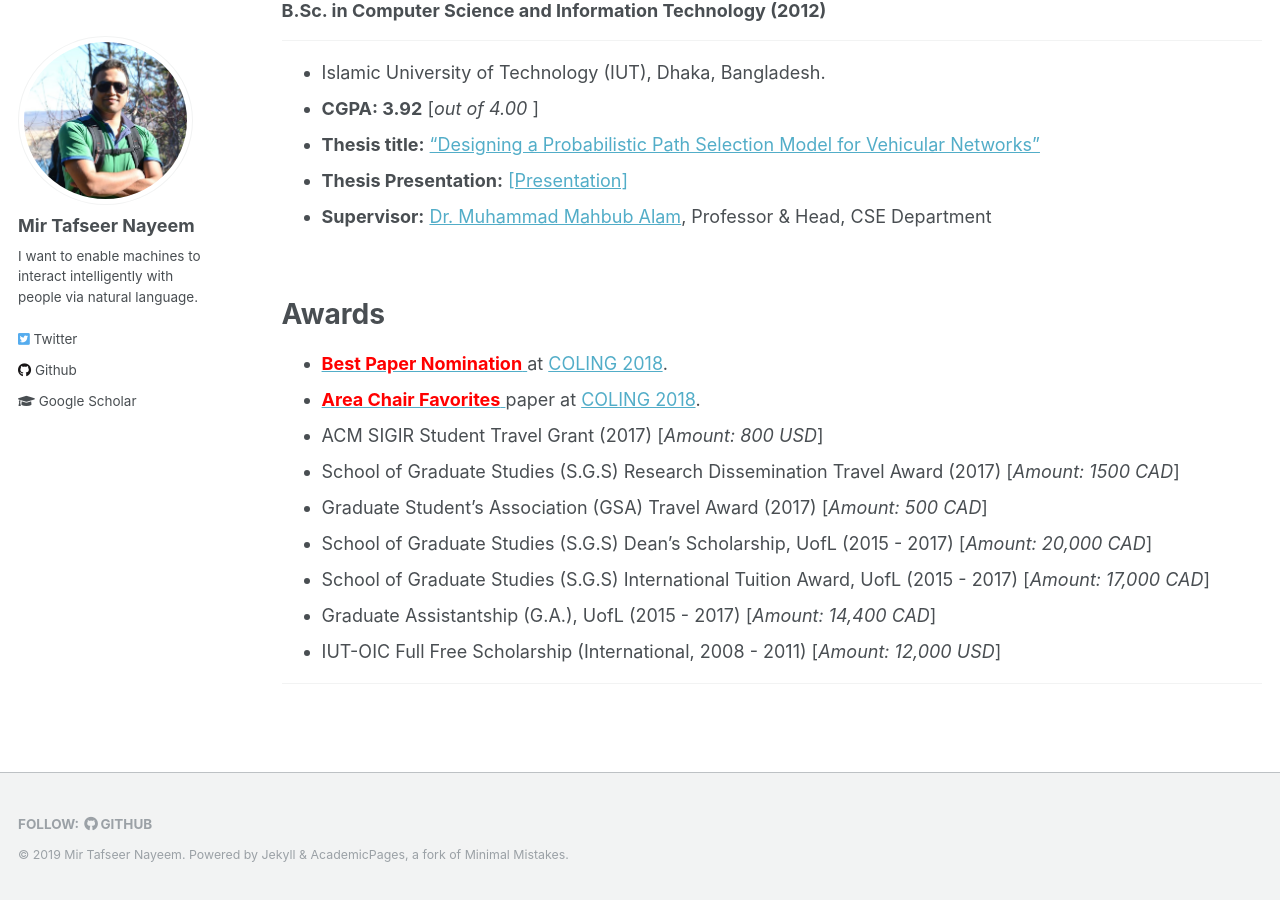
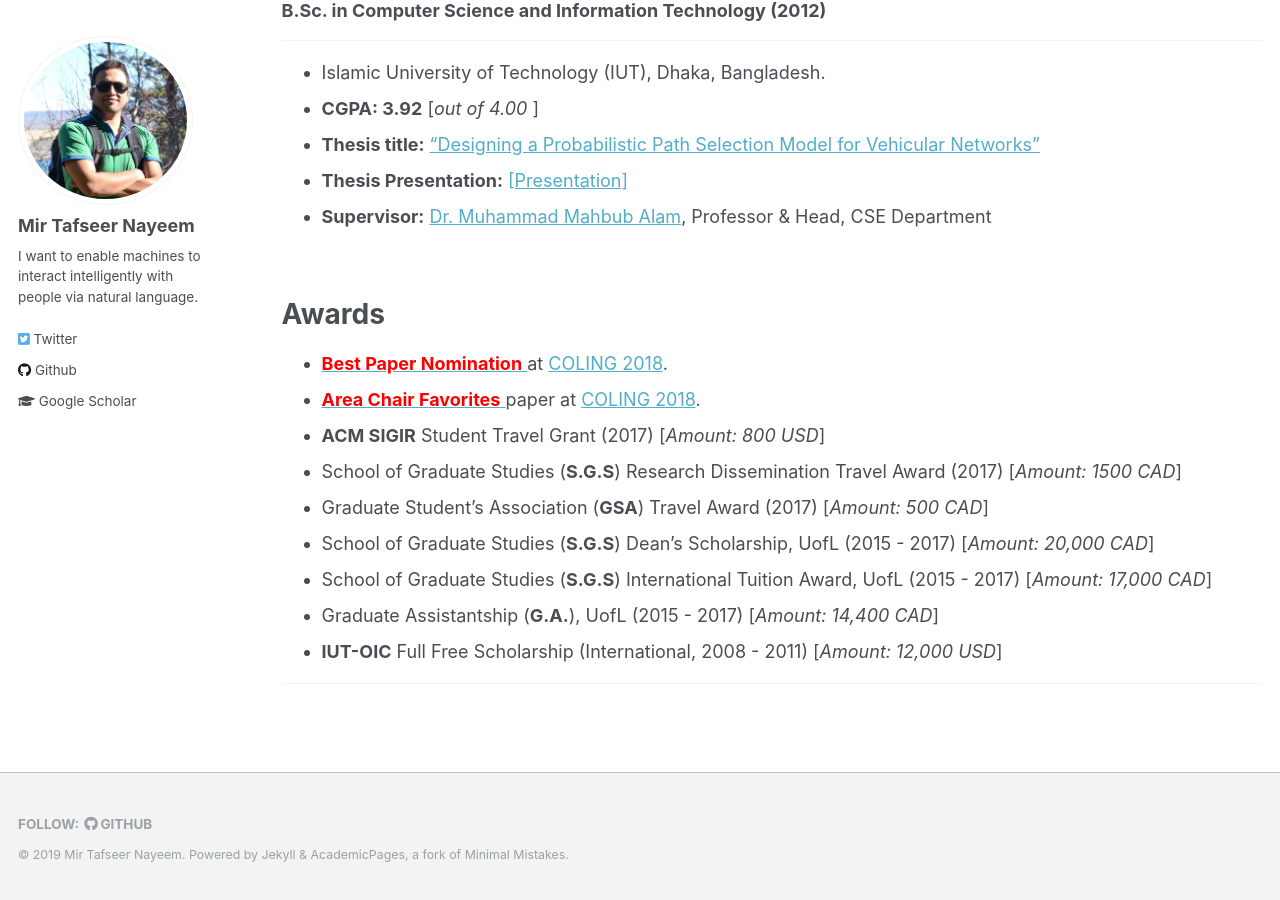
Before and after one commit to sujan-sarker/sujan-sarker.github.io, a Jekyll site: the page built from _pages/education-awards.md, in a window 1280 px wide and 900 px high, scrolled down 503 px. Built offline with Jekyll 4.4.1, drawn with Linux system fonts in a browser that asks for light colours.

```diff
--- a/_pages/education-awards.md
+++ b/_pages/education-awards.md
@@ -36,12 +36,12 @@ ___________________________________
 # Awards
 * [<span style="color:Red"> **Best Paper Nomination** </span>](http://coling2018.org/coling-2018-best-papers/) at [COLING 2018](http://coling2018.org/).
 * [<span style="color:Red"> **Area Chair Favorites** </span>](http://coling2018.org/coling-2018-best-papers/) paper at [COLING 2018](http://coling2018.org/).
-* ACM SIGIR Student Travel Grant (2017) [*Amount: 800 USD*]
-* School of Graduate Studies (S.G.S) Research Dissemination Travel Award (2017) [*Amount: 1500 CAD*]
-* Graduate Student’s Association (GSA) Travel Award (2017) [*Amount: 500 CAD*]
-* School of Graduate Studies (S.G.S) Dean’s Scholarship, UofL (2015 - 2017) [*Amount: 20,000 CAD*]
-* School of Graduate Studies (S.G.S) International Tuition Award, UofL (2015 - 2017) [*Amount: 17,000 CAD*]
-* Graduate Assistantship (G.A.), UofL (2015 - 2017) [*Amount: 14,400 CAD*]
-* IUT-OIC Full Free Scholarship (International, 2008 - 2011) [*Amount: 12,000 USD*]
+* **ACM SIGIR** Student Travel Grant (2017) [*Amount: 800 USD*]
+* School of Graduate Studies (**S.G.S**) Research Dissemination Travel Award (2017) [*Amount: 1500 CAD*]
+* Graduate Student’s Association (**GSA**) Travel Award (2017) [*Amount: 500 CAD*]
+* School of Graduate Studies (**S.G.S**) Dean’s Scholarship, UofL (2015 - 2017) [*Amount: 20,000 CAD*]
+* School of Graduate Studies (**S.G.S**) International Tuition Award, UofL (2015 - 2017) [*Amount: 17,000 CAD*]
+* Graduate Assistantship (**G.A.**), UofL (2015 - 2017) [*Amount: 14,400 CAD*]
+* **IUT-OIC** Full Free Scholarship (International, 2008 - 2011) [*Amount: 12,000 USD*]
 
 ___________________________________________
```
